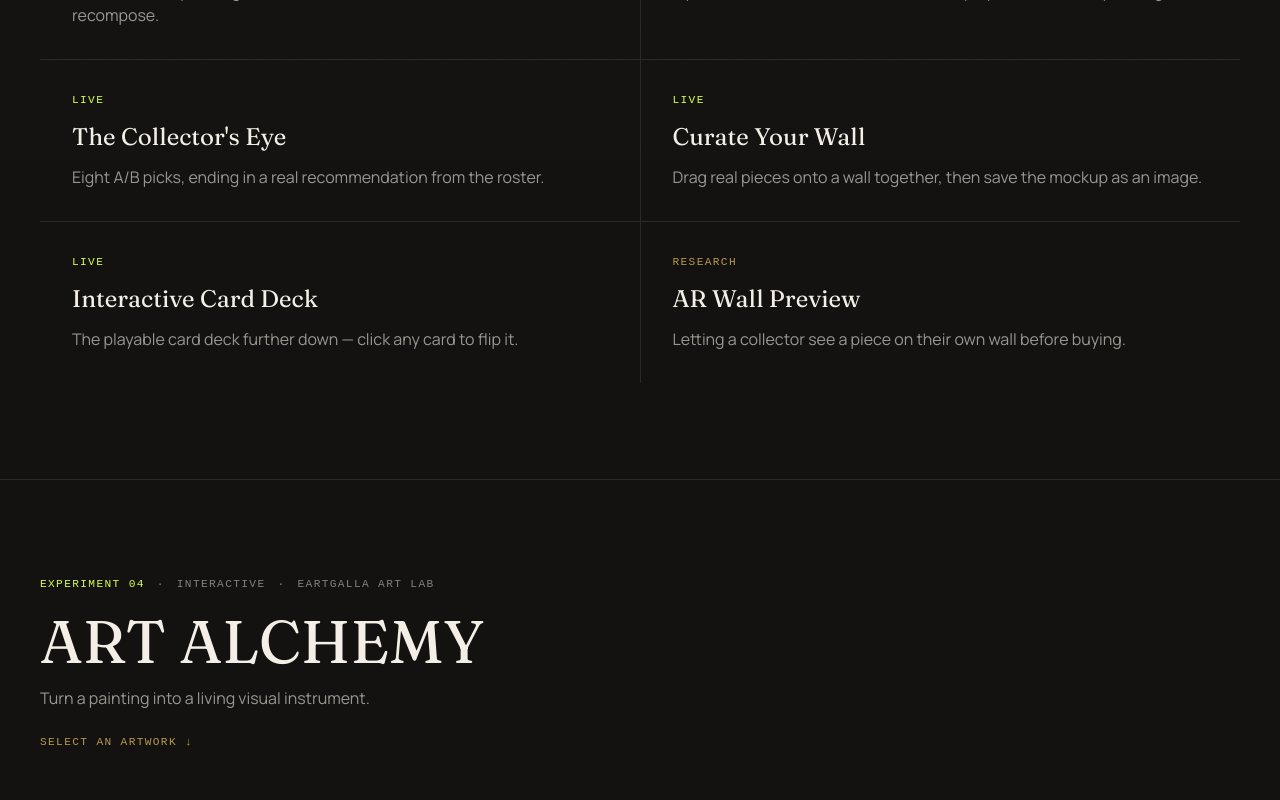
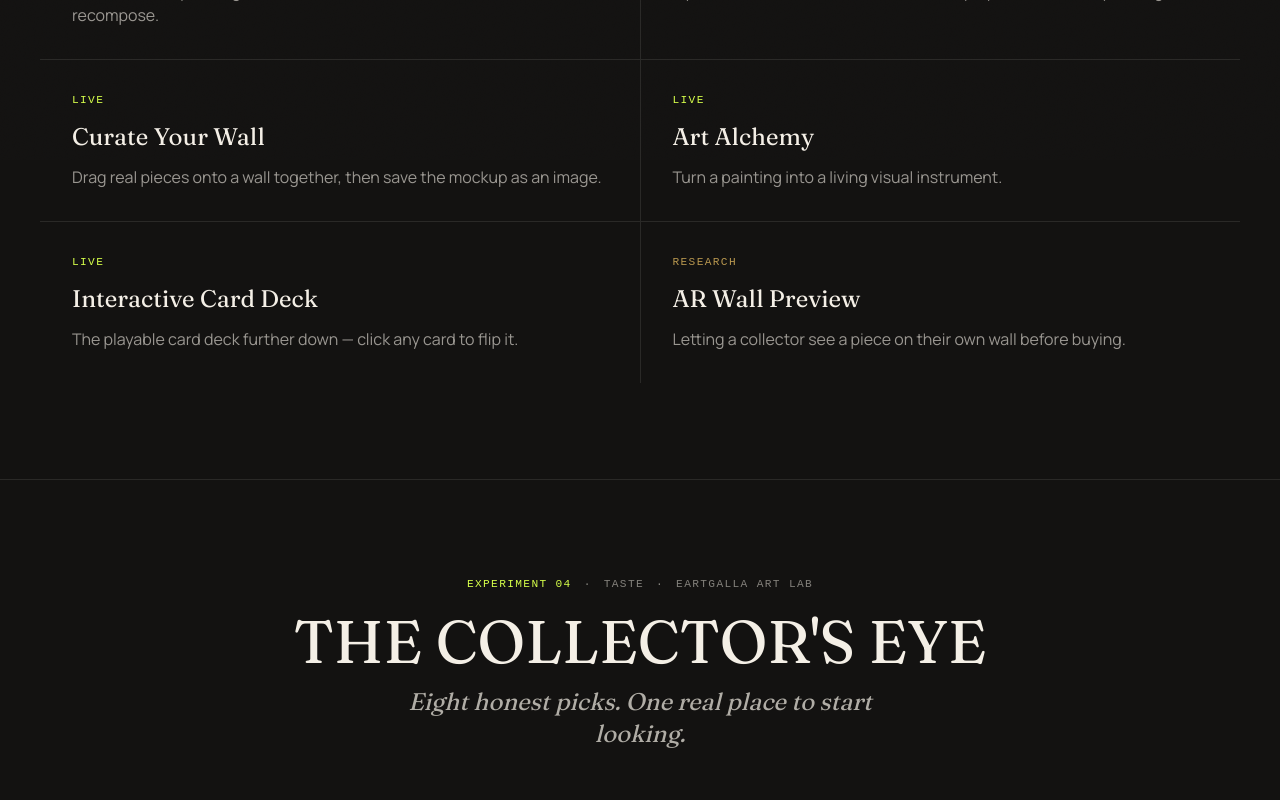
Before and after one commit to georgengugi-04/heartgalla, a Next.js app: page /art-lab in a window 1280 px wide. Shown: the part 640-1440 px from the top of the page. Built offline with nearby package versions, Linux system fonts and the light colour scheme.

Commit message:
Reorder Art Lab into a flow — Collector's Eye first, Art Alchemy last

```diff
--- a/app/art-lab/page.tsx
+++ b/app/art-lab/page.tsx
@@ -11,12 +11,12 @@ import { artworks } from "@/lib/data";
 export const metadata = { title: "Art Lab | EARTGALLA" };
 
 const EXPERIMENTS = [
-  { title: "Art Alchemy", status: "Live", desc: "Turn a painting into a living visual instrument." },
+  { title: "The Collector's Eye", status: "Live", desc: "Eight A/B picks, ending in a real recommendation from the roster." },
   { title: "Art Without Borders", status: "Live", desc: "A radial map from Kenya outward, and the archive it opens into." },
   { title: "The Living Canvas", status: "Live", desc: "Deconstruct a painting into colour, texture and form — then watch it recompose." },
   { title: "The Sound of Colour", status: "Live", desc: "A palette, translated into a chord. Press play and listen to a painting." },
-  { title: "The Collector's Eye", status: "Live", desc: "Eight A/B picks, ending in a real recommendation from the roster." },
   { title: "Curate Your Wall", status: "Live", desc: "Drag real pieces onto a wall together, then save the mockup as an image." },
+  { title: "Art Alchemy", status: "Live", desc: "Turn a painting into a living visual instrument." },
   { title: "Interactive Card Deck", status: "Live", desc: "The playable card deck further down — click any card to flip it." },
   { title: "AR Wall Preview", status: "Research", desc: "Letting a collector see a piece on their own wall before buying." },
 ];
@@ -44,8 +44,8 @@ export default function ArtLabPage() {
         </div>
       </div>
 
-      {/* ART ALCHEMY — flagship experiment */}
-      <ArtAlchemy />
+      {/* THE COLLECTOR'S EYE — opens the flow: discover which artist you lean toward */}
+      <CollectorsEye />
 
       {/* ART WITHOUT BORDERS */}
       <ArtWithoutBorders />
@@ -56,11 +56,11 @@ export default function ArtLabPage() {
       {/* THE SOUND OF COLOUR */}
       <SoundOfColour />
 
-      {/* THE COLLECTOR'S EYE */}
-      <CollectorsEye />
-
       {/* CURATE YOUR WALL */}
       <CurateWall />
+
+      {/* ART ALCHEMY — flagship experiment, closes the flow */}
+      <ArtAlchemy />
 
       {/* PLAY WITH THE CARDS */}
       <div className="px-6 md:px-10 mb-24">
--- a/components/alchemy/ArtAlchemy.tsx
+++ b/components/alchemy/ArtAlchemy.tsx
@@ -93,7 +93,7 @@ export default function ArtAlchemy() {
       {/* 1 — HERO */}
       <div className="px-6 md:px-10 mb-14">
         <div className="flex flex-wrap items-center gap-3 mb-5 label-mono text-ivory/50">
-          <span className="text-electric">EXPERIMENT 04</span>
+          <span className="text-electric">EXPERIMENT 09</span>
           <span>·</span><span>INTERACTIVE</span><span>·</span><span>EARTGALLA ART LAB</span>
         </div>
         <h2 className="font-editorial text-4xl md:text-6xl leading-[0.95] mb-4">ART ALCHEMY</h2>
--- a/components/collectorseye/CollectorsEye.tsx
+++ b/components/collectorseye/CollectorsEye.tsx
@@ -72,7 +72,7 @@ export default function CollectorsEye() {
     <section className="py-16 md:py-24 border-t border-ivory/10">
       <div className="px-6 md:px-10 mb-14 text-center">
         <div className="flex flex-wrap items-center justify-center gap-3 mb-5 label-mono text-ivory/50">
-          <span className="text-electric">EXPERIMENT 08</span>
+          <span className="text-electric">EXPERIMENT 04</span>
           <span>·</span><span>TASTE</span><span>·</span><span>EARTGALLA ART LAB</span>
         </div>
         <h2 className="font-editorial text-4xl md:text-6xl leading-[0.95] mb-4">THE COLLECTOR&apos;S EYE</h2>
--- a/components/curatewall/CurateWall.tsx
+++ b/components/curatewall/CurateWall.tsx
@@ -167,7 +167,7 @@ export default function CurateWall() {
     <section className="py-16 md:py-24 border-t border-ivory/10">
       <div className="px-6 md:px-10 mb-14 text-center">
         <div className="flex flex-wrap items-center justify-center gap-3 mb-5 label-mono text-ivory/50">
-          <span className="text-electric">EXPERIMENT 09</span>
+          <span className="text-electric">EXPERIMENT 08</span>
           <span>·</span><span>SPATIAL</span><span>·</span><span>EARTGALLA ART LAB</span>
         </div>
         <h2 className="font-editorial text-4xl md:text-6xl leading-[0.95] mb-4">CURATE YOUR WALL</h2>
```
Also changed, not shown: 1 other file (tests, documents, lock files or other folders).
